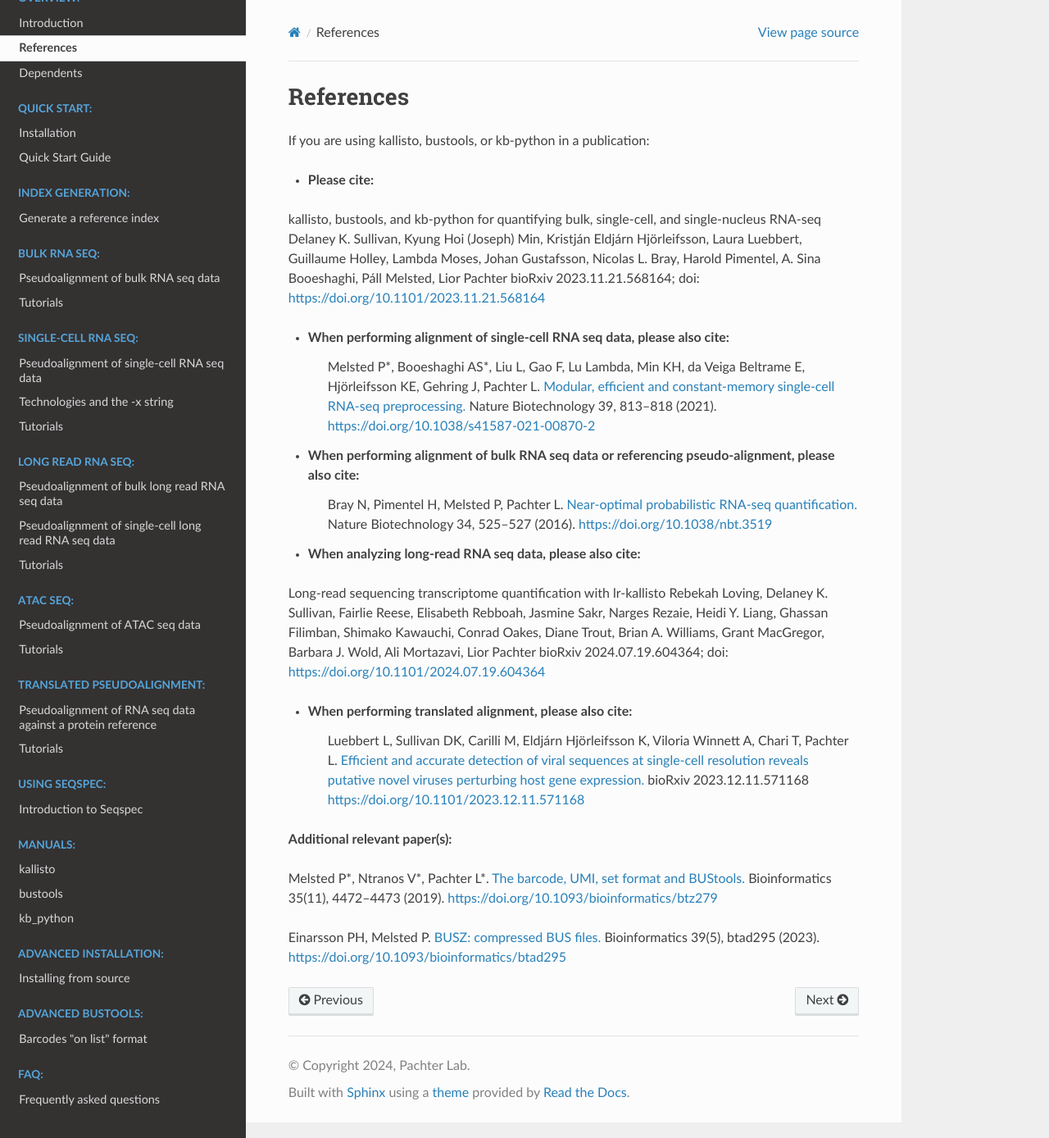
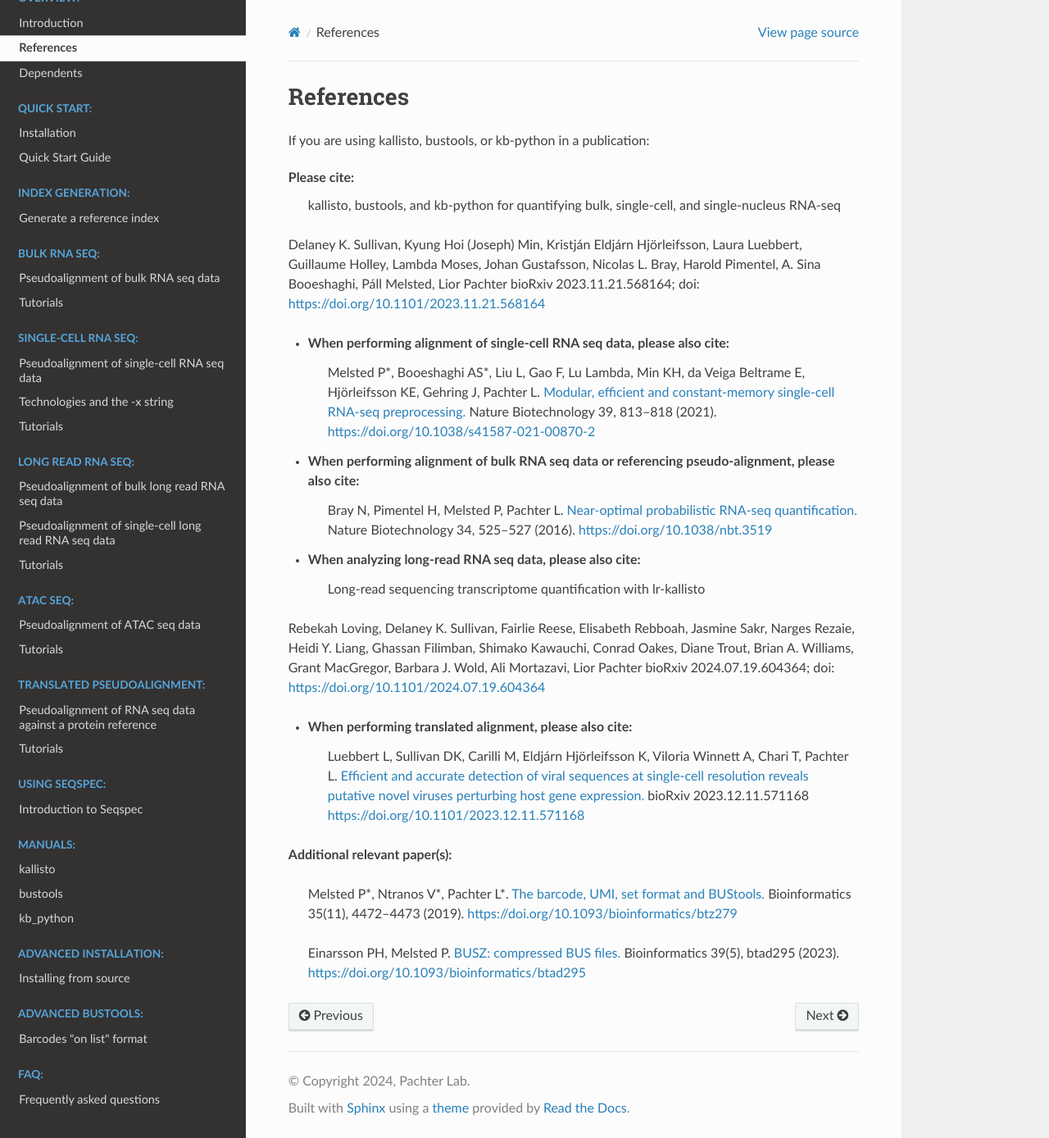
Before and after one commit to pachterlab/kb_docs, a Sphinx documentation site: the page built from docs/source/overview/references.rst, in a window 1280 px wide and 1388 px high. Shown: the whole window at 82% size. Built offline with Sphinx 7.4.7 and the Read the Docs theme 3.1.0, drawn with Linux system fonts in a browser that asks for light colours.

```diff
--- a/docs/source/overview/references.rst
+++ b/docs/source/overview/references.rst
@@ -5,8 +5,8 @@ References
 
 If you are using kallisto, bustools, or kb-python in a publication:
 
-- **Please cite:**
-kallisto, bustools, and kb-python for quantifying bulk, single-cell, and single-nucleus RNA-seq
+**Please cite:**
+   kallisto, bustools, and kb-python for quantifying bulk, single-cell, and single-nucleus RNA-seq
 Delaney K. Sullivan, Kyung Hoi (Joseph) Min, Kristján Eldjárn Hjörleifsson, Laura Luebbert, Guillaume Holley, Lambda Moses, Johan Gustafsson, Nicolas L. Bray, Harold Pimentel, A. Sina Booeshaghi, Páll Melsted, Lior Pachter
 bioRxiv 2023.11.21.568164; doi: https://doi.org/10.1101/2023.11.21.568164
 
@@ -17,7 +17,7 @@ bioRxiv 2023.11.21.568164; doi: https://doi.org/10.1101/2023.11.21.568164
    Bray N, Pimentel H, Melsted P, Pachter L. `Near-optimal probabilistic RNA-seq quantification. <https://doi.org/10.1038/nbt.3519>`_ Nature Biotechnology 34, 525–527 (2016). https://doi.org/10.1038/nbt.3519
 
 - **When analyzing long-read RNA seq data, please also cite:**
-Long-read sequencing transcriptome quantification with lr-kallisto
+   Long-read sequencing transcriptome quantification with lr-kallisto
 Rebekah Loving, Delaney K. Sullivan, Fairlie Reese, Elisabeth Rebboah, Jasmine Sakr, Narges Rezaie, Heidi Y. Liang, Ghassan Filimban, Shimako Kawauchi, Conrad Oakes, Diane Trout, Brian A. Williams, Grant MacGregor, Barbara J. Wold, Ali Mortazavi, Lior Pachter
 bioRxiv 2024.07.19.604364; doi: https://doi.org/10.1101/2024.07.19.604364
 
@@ -26,6 +26,6 @@ bioRxiv 2024.07.19.604364; doi: https://doi.org/10.1101/2024.07.19.604364
 
 **Additional relevant paper(s):**
 
-Melsted P*, Ntranos V*, Pachter L*. `The barcode, UMI, set format and BUStools. <https://doi.org/10.1093/bioinformatics/btz279>`_ Bioinformatics 35(11), 4472–4473 (2019). https://doi.org/10.1093/bioinformatics/btz279
+   Melsted P*, Ntranos V*, Pachter L*. `The barcode, UMI, set format and BUStools. <https://doi.org/10.1093/bioinformatics/btz279>`_ Bioinformatics 35(11), 4472–4473 (2019). https://doi.org/10.1093/bioinformatics/btz279
 
-Einarsson PH, Melsted P. `BUSZ: compressed BUS files. <https://doi.org/10.1093/bioinformatics/btad295>`_ Bioinformatics 39(5), btad295 (2023). https://doi.org/10.1093/bioinformatics/btad295
+   Einarsson PH, Melsted P. `BUSZ: compressed BUS files. <https://doi.org/10.1093/bioinformatics/btad295>`_ Bioinformatics 39(5), btad295 (2023). https://doi.org/10.1093/bioinformatics/btad295
```
